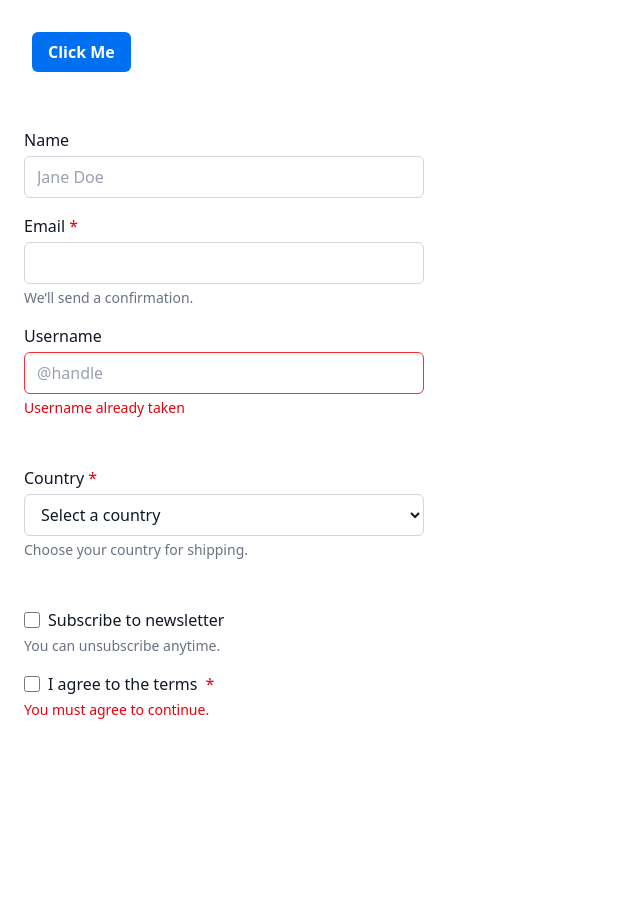
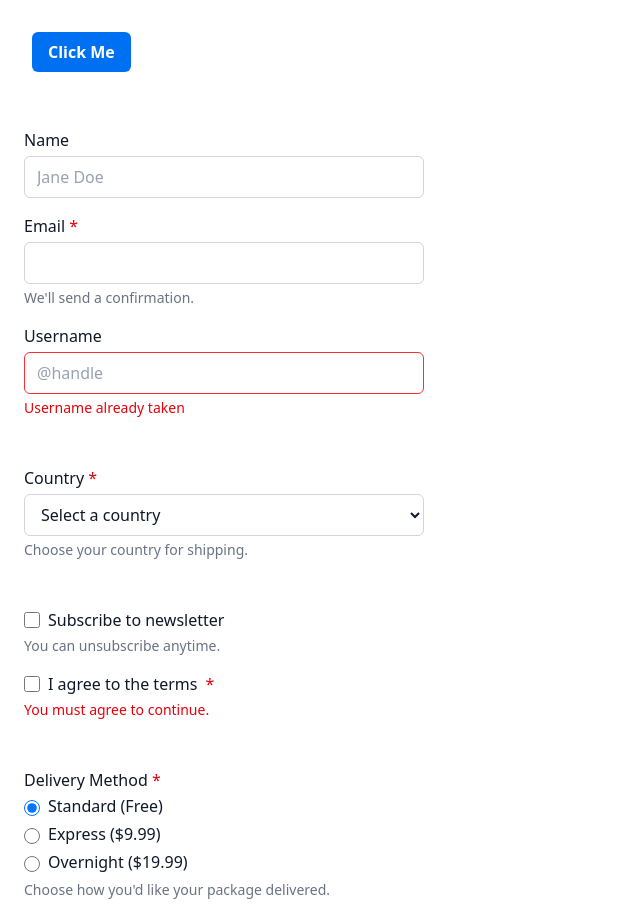
Before and after one commit to RobotSpaceKitty/my-design-system, a React (Vite) app: page / in a window 1280 px wide. Shown: the whole page, without its empty margins (0-640 px from the left). Before the commit the page ends 800 px from the top, so only its background shows below. Built offline with nearby package versions, Linux system fonts and the light colour scheme.

Commit message:
feat: add RadioGroup component with stories and integrate into App

```diff
--- a/src/App.tsx
+++ b/src/App.tsx
@@ -2,9 +2,13 @@ import { Button } from "./components";
 import { TextField } from "./components";
 import { Select } from "./components";
 import { Checkbox } from "./components";
+import { RadioGroup } from "./components";
+import { useState } from "react";
+
 import "./styles/index.scss";
 
 function App() {
+  const [shipping, setShipping] = useState("standard");
   return (
     <>
       <div style={{ padding: "2rem" }}>
@@ -19,7 +23,7 @@ function App() {
           label="Email"
           type="email"
           required
-          hint="We’ll send a confirmation."
+          hint="We'll send a confirmation."
         />
         <TextField
           label="Username"
@@ -50,6 +54,19 @@ function App() {
           error="You must agree to continue."
         />
       </div>
+      <div className="p-6 max-w-md space-y-4">
+        <RadioGroup
+          label="Delivery Method"
+          value={shipping}
+          onChange={setShipping}
+          options={[
+            { value: "standard", label: "Standard (Free)" },
+            { value: "express", label: "Express ($9.99)" },
+            { value: "overnight", label: "Overnight ($19.99)" },
+          ]}
+          hint="Choose how you'd like your package delivered."
+        />
+      </div>
     </>
   );
 }
--- a/src/components/Checkbox/Checkbox.tsx
+++ b/src/components/Checkbox/Checkbox.tsx
@@ -66,8 +66,7 @@ export const Checkbox = forwardRef<HTMLInputElement, CheckboxProps>(
           />
           {label}
           {required && requiredMark && (
-            <span className="text-red-600" aria-hidden="true">
-              *
+            <span className="text-red-600" aria-hidden="true">*
             </span>
           )}
         </label>
--- /dev/null
+++ b/src/components/RadioGroup/RadioGroup.tsx
@@ -0,0 +1,107 @@
+import React, { forwardRef, useId } from "react";
+import clsx from "clsx";
+
+export interface RadioOption {
+  value: string;
+  label: string;
+  description?: string;
+}
+
+export interface RadioGroupProps {
+  label: string;
+  name?: string;
+  options: RadioOption[];
+  value?: string;
+  onChange?: (value: string) => void;
+  hint?: string;
+  error?: string;
+  requiredMark?: boolean;
+  fullWidth?: boolean;
+}
+
+export const RadioGroup = forwardRef<HTMLFieldSetElement, RadioGroupProps>(
+  (
+    {
+      label,
+      name,
+      options,
+      value,
+      onChange,
+      hint,
+      error,
+      requiredMark = true,
+      fullWidth = true,
+      ...props
+    },
+    ref
+  ) => {
+    const autoId = useId();
+    const groupName = name ?? `radio-${autoId}`;
+    const hintId = `${groupName}-hint`;
+    const errorId = `${groupName}-error`;
+    const hasError = Boolean(error);
+
+    return (
+      <fieldset
+        ref={ref}
+        aria-describedby={hasError ? errorId : hint ? hintId : undefined}
+        className={clsx("flex flex-col gap-2", fullWidth && "w-full")}
+        {...props}
+      >
+        <legend className="font-medium text-gray-900">
+          {label}
+          {requiredMark && (
+            <span className="text-red-600" aria-hidden="true">
+              {" "}
+              *
+            </span>
+          )}
+        </legend>
+
+        <div className="flex flex-col gap-2 mt-1">
+          {options.map((opt) => (
+            <label
+              key={opt.value}
+              className={clsx(
+                "flex items-start gap-2 cursor-pointer select-none",
+                "text-gray-900"
+              )}
+            >
+              <input
+                type="radio"
+                name={groupName}
+                value={opt.value}
+                checked={value === opt.value}
+                onChange={() => onChange?.(opt.value)}
+                className={clsx(
+                  "mt-1 h-4 w-4 border-gray-300 text-blue-600 focus:ring-2 focus:ring-blue-200",
+                  hasError && "border-red-500 text-red-600 focus:ring-red-200"
+                )}
+              />
+              <div className="flex flex-col leading-tight">
+                <span className="font-medium">{opt.label}</span>
+                {opt.description && (
+                  <span className="text-sm text-gray-500">
+                    {opt.description}
+                  </span>
+                )}
+              </div>
+            </label>
+          ))}
+        </div>
+
+        {hasError ? (
+          <p id={errorId} className="text-sm text-red-600">
+            {error}
+          </p>
+        ) : hint ? (
+          <p id={hintId} className="text-sm text-gray-500">
+            {hint}
+          </p>
+        ) : null}
+      </fieldset>
+    );
+  }
+);
+
+RadioGroup.displayName = "RadioGroup";
--- /dev/null
+++ b/src/components/RadioGroup/index.ts
@@ -0,0 +1 @@
+export * from "./RadioGroup";
--- a/src/components/Select/index.ts
+++ b/src/components/Select/index.ts
@@ -1 +1 @@
-export * from "./Select"
+export * from "./Select";
```
Also changed, not shown: src/components/index.ts (+5 -4 lines), 2 other files (tests, documents, lock files or other folders). Lines whose indentation alone changed are shown as unchanged.
